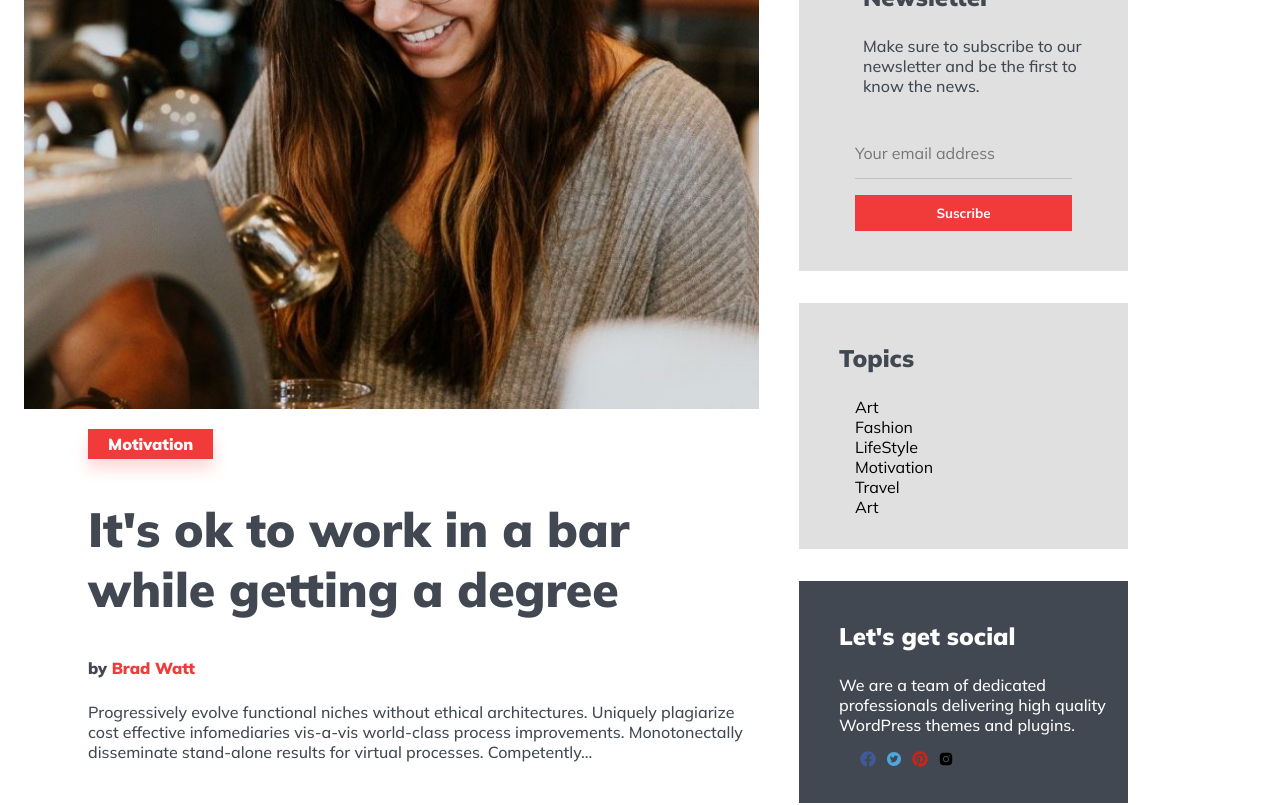
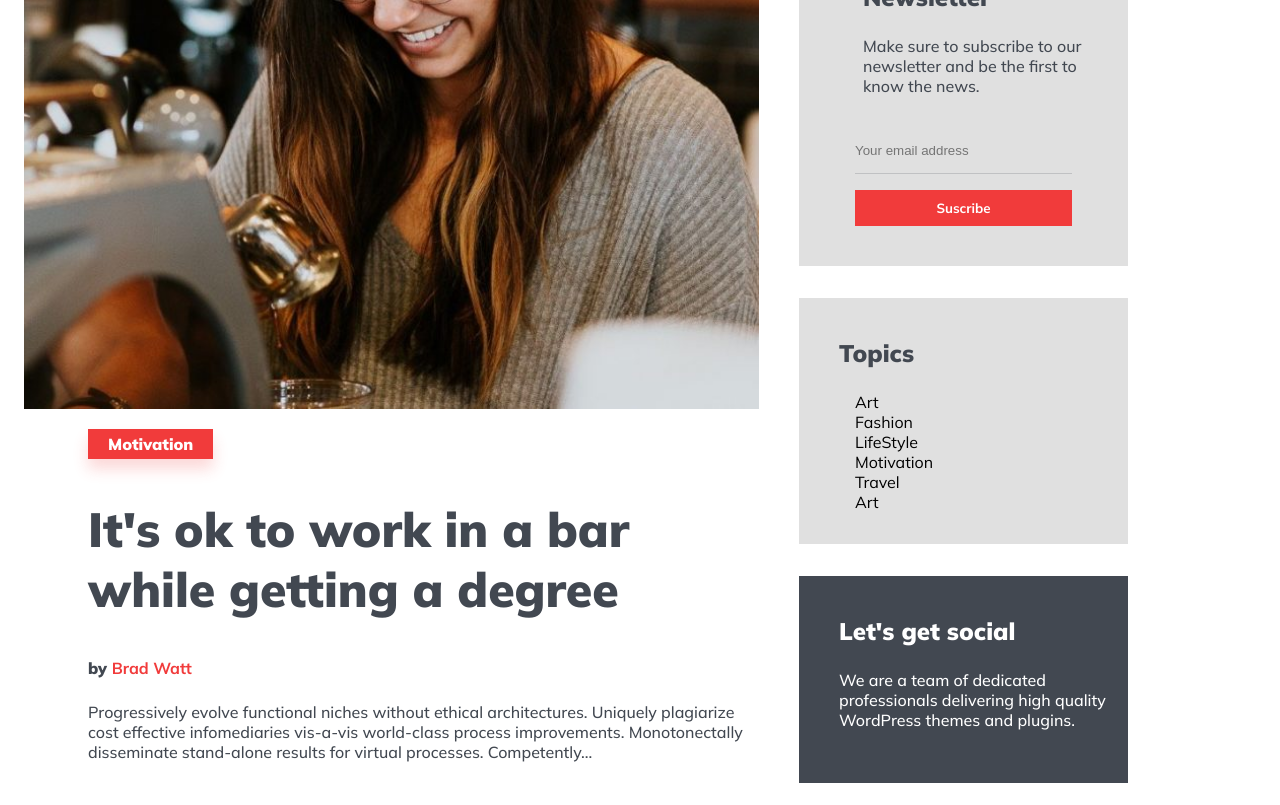
Before and after one commit to RaySunwar/react-blog, a React (Create React App) app: page / in a window 1280 px wide. Shown: the part 1240-2045 px from the top of the page. Built offline with nearby package versions, Linux system fonts and the light colour scheme.

Commit message:
fix: resolved banner shadow issue

```diff
--- a/src/components/dashboard/LatestArticles.js
+++ b/src/components/dashboard/LatestArticles.js
@@ -1,5 +1,5 @@
 import React, { Fragment } from "react";
-import Styled from "styled-components";
+import styled from "styled-components";
 import Image1 from "./../images/image1.jpg";
 import Image2 from "./../images/image2.jpg";
 import Image3 from "./../images/image3.jpg";
@@ -10,33 +10,33 @@ import { FaFacebook, FaPinterest } from "react-icons/fa";
 import { AiFillTwitterCircle, AiFillInstagram } from "react-icons/ai";
 import Footer from "./../footer/footer";
 
-const Wrapper = Styled.div`
+const Wrapper = styled.div`
   margin: 0;
   padding: 0;
 `;
 
-const Nav = Styled.div`
+const Nav = styled.div`
   background-color: #ffffff;
   font-family: "Mulish", sans-serif;
 `;
 
-const Subnav = Styled.div`
+const Subnav = styled.div`
   display: flex;
   width: 100%;
 `;
 
-const Sectionleft = Styled.div`
+const Sectionleft = styled.div`
   display: block;
   margin-left: 1rem;
   width: 65%;
 `;
 
-const Section = Styled.section`
+const Section = styled.section`
   margin: 0;
   padding: 0;
 `;
 
-const Title = Styled.h1`
+const Title = styled.h1`
   color: #424851;
   font-family: "Mulish", "Arial", sans-serif;
   font-weight: 900;
@@ -45,14 +45,14 @@ const Title = Styled.h1`
   text-align: center;
 `;
 
-const TitleI = Styled.h2`
+const TitleI = styled.h2`
   color: #424851;
   font-size: 3rem;
   font-weight: 900;
   margin-left: 4rem;
 `;
 
-const TitleII = Styled.h3`
+const TitleII = styled.h3`
   color: #424851;
   font-family: "Mulish", sans-serif;
   font-size: 1.5rem;
@@ -60,7 +60,7 @@ const TitleII = Styled.h3`
   margin-left: 1.5rem;
 `;
 
-const Titleii = Styled.h3`
+const Titleii = styled.h3`
   color: #ffffff;
   font-family: "Mulish", sans-serif;
   font-size: 1.5rem;
@@ -68,14 +68,14 @@ const Titleii = Styled.h3`
   margin-left: 1.5rem;
 `;
 
-const Author = Styled.p`
+const Author = styled.p`
   color: #424851;
   font-size: 1rem;
   font-weight: 900;
   margin: 0 0 0 4rem;
 `;
 
-const Article = Styled.p`
+const Article = styled.p`
   color: #424851;
   font-family: "Mulish", sans-serif;
   font-size: 1rem;
@@ -85,7 +85,7 @@ const Article = Styled.p`
   padding-bottom: 3rem;
 `;
 
-const ArticleI = Styled.p`
+const ArticleI = styled.p`
   color: #424851;
   font-family: "Mulish", sans-serif;
   font-size: 1rem;
@@ -94,7 +94,7 @@ const ArticleI = Styled.p`
   margin-left: 1.5rem;
 `;
 
-const Articlei = Styled.p`
+const Articlei = styled.p`
   color: #ffffff;
   font-family: "Mulish", sans-serif;
   font-size: 1rem;
@@ -103,14 +103,14 @@ const Articlei = Styled.p`
   margin-left: 1.5rem;
 `;
 
-const Span = Styled.span`
+const Span = styled.span`
   color: #f13b3b;
-  font weigth: 700;
+  font-weight: 700;
   margin: 0;
   padding: 0;
 `;
 
-const Anchor = Styled.a`
+const Anchor = styled.a`
   background: #f13b3b;
   box-sizing: border-box;
   box-shadow: 0 10px 15px 0 rgba(241, 59, 59, 0.2);
@@ -125,81 +125,63 @@ const Anchor = Styled.a`
   padding: 5px 20px 5px 20px;
 `;
 
-const AnchorI = Styled.a`
-  float: left:
+const AnchorI = styled.a`
+  float: left;
   margin-right: 5px;
-  margin-botton: 5px;
-  border: none !important;
-    border-top-color: currentcolor;
-    border-top-style: none;
-    border-top-width: medium;
-    border-right-color: currentcolor;
-    border-right-style: none;
-    border-right-width: medium;
-    border-bottom-color: currentcolor;
-    border-bottom-style: none;
-    border-bottom-width: medium;
-    border-left-color: currentcolor;
-    border-left-style: none;
-    border-left-width: medium;
-    border-image-outset: 0;
-    border-image-repeat: stretch;
-    border-image-slice: 100%;
-    border-image-source: none;
-    border-image-width: 1;
+  margin-bottom: 5px;
   padding: 0;
   text-align: center;
   text-decoration: none;
   letter-spacing: normal;
 `;
 
-const Picture = Styled.img`
+const Picture = styled.img`
   height: 491px;
   width: 735px;
   object-fit: cover;
   padding-bottom: 1rem;
 `;
 
-const Navnewsletter = Styled.div`
+const Navnewsletter = styled.div`
   background-color: #E0E0E0;
   padding: 2.5rem;
   max-width: 400px;
 `;
 
-const NavTopics = Styled.div`
+const NavTopics = styled.div`
   background-color: #E0E0E0;
   max-width: 400px;
   padding: 1rem;
 
 `;
 
-const SectionRight = Styled.div`
+const SectionRight = styled.div`
   display: block;
   margin: 0 5rem 0 2.5rem;
   width:45%;
 `;
 
-const SubnavRight = Styled.div`
+const SubnavRight = styled.div`
   margin: 0 0 2rem 0;
 `;
 
-const NavSocial = Styled.div`
+const NavSocial = styled.div`
   background-color: #424851;
   color: #ffffff;
   padding: 1rem;
 `;
 
-const Form = Styled.form`
+const Form = styled.form`
   color: #424851;
   display: block;
   font-family: "Mulish", sans-serif;
   padding: 1rem;
 `;
 
-const NavForm = Styled.div`
+const NavForm = styled.div`
 `;
 
-const Input = Styled.input`
+const Input = styled.input`
   border: 1px solid rgba(66, 72, 81, 0.2);
   background: 0;
   border-top: 0;
@@ -208,54 +190,49 @@ const Input = Styled.input`
   text-align: left;
   padding: 15px 0;
   outline: none;
-  inline: none;
   width: 100%;
   height: auto;
   color: inherit;
-  font: inherit;
   display: inline-block;
   vertical-align: baseline;
-  webkit-backface-visibility: hidden;
 `;
 
-const Suscribe = Styled.section`
+const Suscribe = styled.section`
   padding-left: 1rem;
   padding-right: 1rem;
 `;
 
-const InputI = Styled.input`
+const InputI = styled.input`
   color: #ffffff;
   background: #f13b3b;
   border: none;
-  lineheight: 1.3;
   margin: 0;
   padding: 10px;
   font-family: "Mulish", sans-serif;
-  font-height: 1.4rem;
   font-weight: bold;
   text-align: center;
   width: 100%;
 `;
 
-const Unorder = Styled.ul`
+const Unorder = styled.ul`
   display: block;
   list-style-type: none;
 `;
 
-const List = Styled.li`
+const List = styled.li`
   font-family: "Mulish", sans-serif;
 `;
 
-const Unordersocial = Styled.ul`
+const Unordersocial = styled.ul`
   display: flex;
   list-style-type: none;
 `;
 
-const Listitemsocial = Styled.li`
+const Listitemsocial = styled.li`
   margin: 0 5px;
 `;
 
-const StyledFacebook = Styled(FaFacebook)`
+const styledFacebook = styled(FaFacebook)`
   color: #3e5b98;
   // width: 50px;
   // height: 50ps;
@@ -264,19 +241,19 @@ const StyledFacebook = Styled(FaFacebook)`
   // border-radius: 50%;
 `;
 
-const SocialWrapper = Styled.div`
+const SocialWrapper = styled.div`
   background-color: #E0E0E0;
 `;
 
-const StyledTwitter = Styled(AiFillTwitterCircle)`
+const styledTwitter = styled(AiFillTwitterCircle)`
   color: #4da7de;
 `;
 
-const StyledPinterest = Styled(FaPinterest)`
+const styledPinterest = styled(FaPinterest)`
   color: #c92619;
 `;
 
-const StyledInstagram = Styled(AiFillInstagram)`
+const styledInstagram = styled(AiFillInstagram)`
   color: #000000;
 `;
 
@@ -426,10 +403,10 @@ function LatestArticles(){
                 <Articlei>We are a team of dedicated professionals delivering high quality WordPress themes and plugins.</Articlei>
                 <Section>
                   <Unordersocial>
-                    <Listitemsocial><AnchorI href="" ><StyledFacebook /></AnchorI></Listitemsocial>
-                    <Listitemsocial><AnchorI href=""><StyledTwitter /></AnchorI></Listitemsocial>
-                    <Listitemsocial><AnchorI href=""><StyledPinterest /></AnchorI></Listitemsocial>
-                    <Listitemsocial><AnchorI href=""><StyledInstagram /></AnchorI></Listitemsocial>
+                    <Listitemsocial><AnchorI href="" ><styledFacebook /></AnchorI></Listitemsocial>
+                    <Listitemsocial><AnchorI href=""><styledTwitter /></AnchorI></Listitemsocial>
+                    <Listitemsocial><AnchorI href=""><styledPinterest /></AnchorI></Listitemsocial>
+                    <Listitemsocial><AnchorI href=""><styledInstagram /></AnchorI></Listitemsocial>
                   </Unordersocial>
                 </Section>
               </NavSocial>
```
